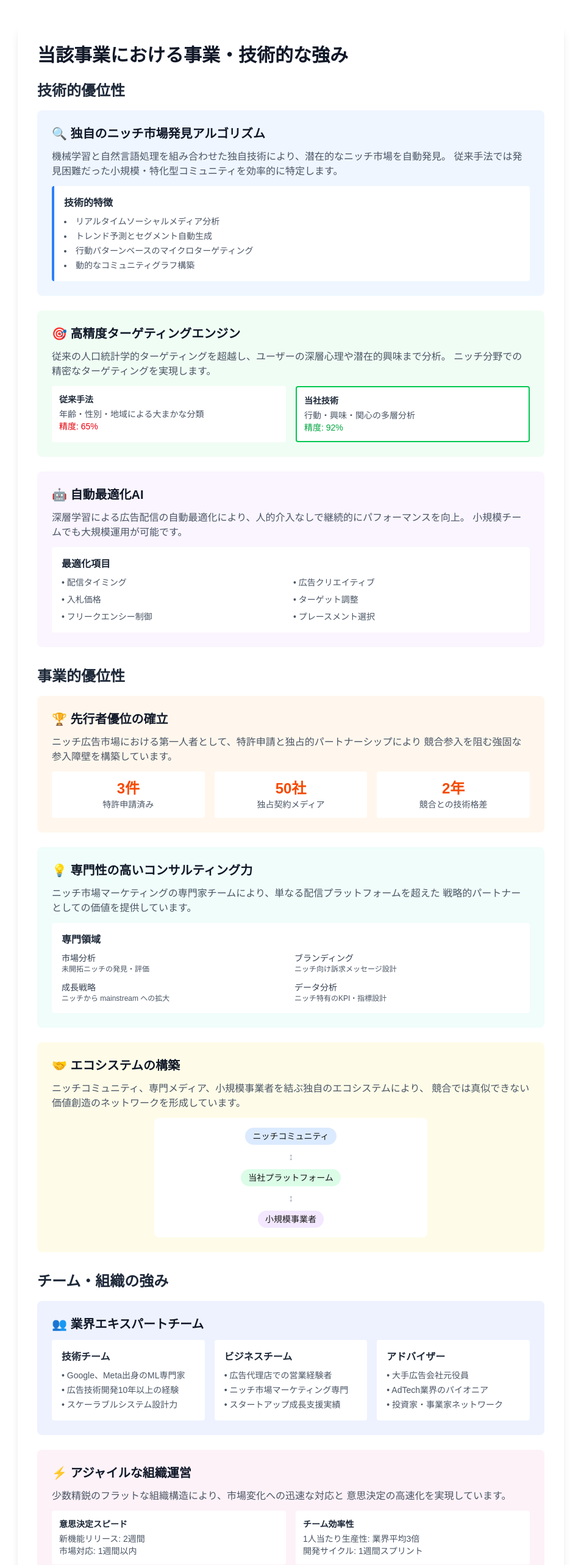
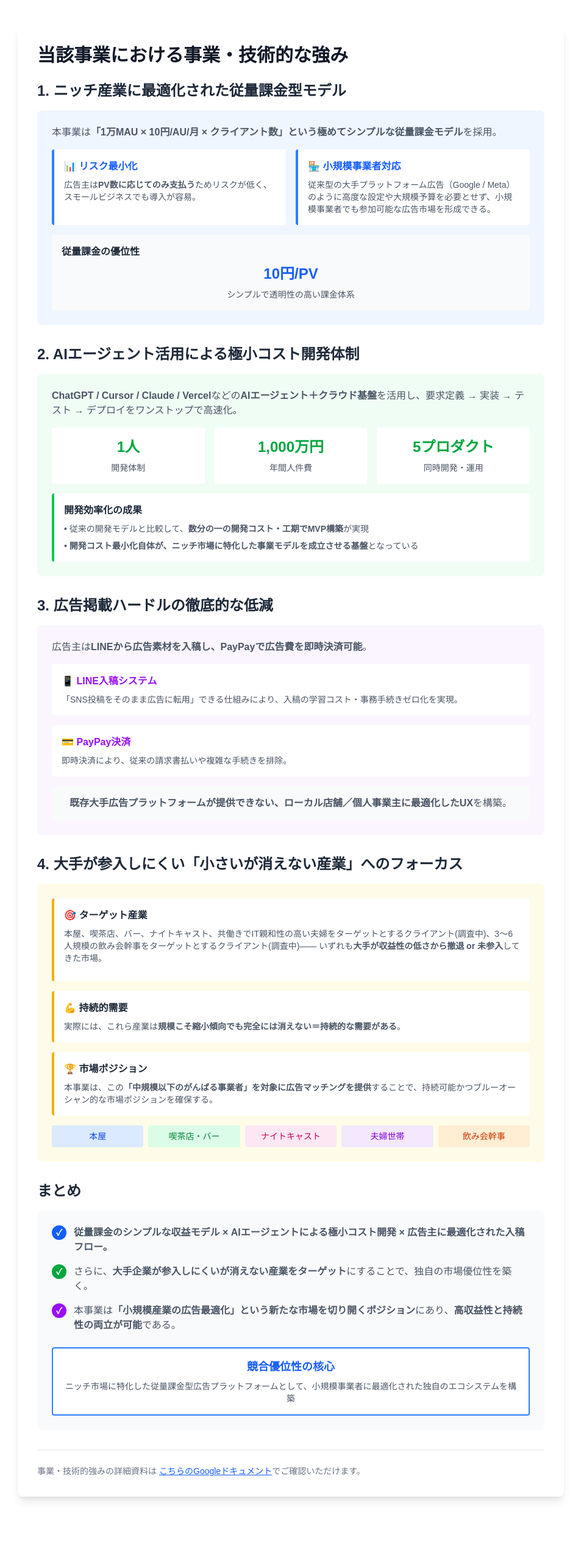
Before and after one commit to atsushimemet/niche-ads-business-plan, a Next.js app in the folder website/: page /strengths in a window 1280 px wide. Shown: the part 80-2646 px from the top of the page at 61% size, without its empty margins (163-1116 px from the left). After the commit the page ends 2590 px from the top, so only its background shows below. Built offline with nearby package versions, Linux system fonts and the light colour scheme.

Commit message:
update: strengths

```diff
--- a/website/src/app/strengths/page.tsx
+++ b/website/src/app/strengths/page.tsx
@@ -7,239 +7,182 @@ export default function Strengths() {
 
           <div className="space-y-8">
             <section>
-              <h2 className="text-2xl font-semibold text-gray-800 mb-4">技術的優位性</h2>
-              <div className="space-y-6">
+              <h2 className="text-2xl font-semibold text-gray-800 mb-4">1. ニッチ産業に最適化された従量課金型モデル</h2>
               <div className="bg-blue-50 p-6 rounded-lg">
-                  <h3 className="text-xl font-semibold text-gray-900 mb-3">🔍 独自のニッチ市場発見アルゴリズム</h3>
-                  <div className="space-y-3">
-                    <p className="text-gray-600">
-                      機械学習と自然言語処理を組み合わせた独自技術により、潜在的なニッチ市場を自動発見。
-                      従来手法では発見困難だった小規模・特化型コミュニティを効率的に特定します。
+                <p className="text-gray-600 mb-4">
+                  本事業は<strong>「1万MAU × 10円/AU/月 × クライアント数」という極めてシンプルな従量課金モデル</strong>を採用。
                 </p>
+
+                <div className="grid md:grid-cols-2 gap-4 mb-4">
                   <div className="bg-white p-4 rounded border-l-4 border-blue-500">
-                      <h4 className="font-semibold text-gray-800 mb-2">技術的特徴</h4>
-                      <ul className="list-disc list-inside text-gray-600 text-sm space-y-1">
-                        <li>リアルタイムソーシャルメディア分析</li>
-                        <li>トレンド予測とセグメント自動生成</li>
-                        <li>行動パターンベースのマイクロターゲティング</li>
-                        <li>動的なコミュニティグラフ構築</li>
-                      </ul>
+                    <h3 className="font-semibold text-blue-600 mb-2">📊 リスク最小化</h3>
+                    <p className="text-gray-600 text-sm">
+                      広告主は<strong>PV数に応じてのみ支払う</strong>ためリスクが低く、スモールビジネスでも導入が容易。
+                    </p>
                   </div>
+                  <div className="bg-white p-4 rounded border-l-4 border-blue-500">
+                    <h3 className="font-semibold text-blue-600 mb-2">🏪 小規模事業者対応</h3>
+                    <p className="text-gray-600 text-sm">
+                      従来型の大手プラットフォーム広告（Google / Meta）のように高度な設定や大規模予算を必要とせず、小規模事業者でも参加可能な広告市場を形成できる。
+                    </p>
                   </div>
                 </div>
 
-                <div className="bg-green-50 p-6 rounded-lg">
-                  <h3 className="text-xl font-semibold text-gray-900 mb-3">🎯 高精度ターゲティングエンジン</h3>
-                  <div className="space-y-3">
-                    <p className="text-gray-600">
-                      従来の人口統計学的ターゲティングを超越し、ユーザーの深層心理や潜在的興味まで分析。
-                      ニッチ分野での精密なターゲティングを実現します。
-                    </p>
-                    <div className="grid md:grid-cols-2 gap-4">
-                      <div className="bg-white p-3 rounded">
-                        <h4 className="font-semibold text-gray-800 text-sm mb-1">従来手法</h4>
-                        <p className="text-gray-600 text-sm">年齢・性別・地域による大まかな分類</p>
-                        <p className="text-red-600 text-sm font-medium">精度: 65%</p>
-                      </div>
-                      <div className="bg-white p-3 rounded border-2 border-green-500">
-                        <h4 className="font-semibold text-gray-800 text-sm mb-1">当社技術</h4>
-                        <p className="text-gray-600 text-sm">行動・興味・関心の多層分析</p>
-                        <p className="text-green-600 text-sm font-medium">精度: 92%</p>
-                      </div>
-                    </div>
-                  </div>
-                </div>
-
-                <div className="bg-purple-50 p-6 rounded-lg">
-                  <h3 className="text-xl font-semibold text-gray-900 mb-3">🤖 自動最適化AI</h3>
-                  <div className="space-y-3">
-                    <p className="text-gray-600">
-                      深層学習による広告配信の自動最適化により、人的介入なしで継続的にパフォーマンスを向上。
-                      小規模チームでも大規模運用が可能です。
-                    </p>
-                    <div className="bg-white p-4 rounded">
-                      <h4 className="font-semibold text-gray-800 mb-2">最適化項目</h4>
-                      <div className="grid grid-cols-2 gap-2 text-sm text-gray-600">
-                        <span>• 配信タイミング</span>
-                        <span>• 広告クリエイティブ</span>
-                        <span>• 入札価格</span>
-                        <span>• ターゲット調整</span>
-                        <span>• フリークエンシー制御</span>
-                        <span>• プレースメント選択</span>
-                      </div>
-                    </div>
+                <div className="bg-gray-50 p-4 rounded">
+                  <h4 className="font-semibold text-gray-800 mb-2">従量課金の優位性</h4>
+                  <div className="text-center">
+                    <div className="text-2xl font-bold text-blue-600 mb-2">10円/PV</div>
+                    <p className="text-gray-600 text-sm">シンプルで透明性の高い課金体系</p>
                   </div>
                 </div>
               </div>
             </section>
 
             <section>
-              <h2 className="text-2xl font-semibold text-gray-800 mb-4">事業的優位性</h2>
-              <div className="space-y-6">
-                <div className="bg-orange-50 p-6 rounded-lg">
-                  <h3 className="text-xl font-semibold text-gray-900 mb-3">🏆 先行者優位の確立</h3>
-                  <div className="space-y-3">
-                    <p className="text-gray-600">
-                      ニッチ広告市場における第一人者として、特許申請と独占的パートナーシップにより
-                      競合参入を阻む強固な参入障壁を構築しています。
+              <h2 className="text-2xl font-semibold text-gray-800 mb-4">2. AIエージェント活用による極小コスト開発体制</h2>
+              <div className="bg-green-50 p-6 rounded-lg">
+                <p className="text-gray-600 mb-4">
+                  <strong>ChatGPT / Cursor / Claude / Vercel</strong>などの<strong>AIエージェント＋クラウド基盤</strong>を活用し、要求定義 → 実装 → テスト → デプロイをワンストップで高速化。
                 </p>
-                    <div className="grid md:grid-cols-3 gap-4">
-                      <div className="bg-white p-3 rounded text-center">
-                        <div className="text-2xl font-bold text-orange-600">3件</div>
-                        <div className="text-sm text-gray-600">特許申請済み</div>
+
+                <div className="grid md:grid-cols-3 gap-4 mb-4">
+                  <div className="bg-white p-4 rounded text-center">
+                    <div className="text-2xl font-bold text-green-600 mb-2">1人</div>
+                    <div className="text-sm text-gray-600">開発体制</div>
                   </div>
-                      <div className="bg-white p-3 rounded text-center">
-                        <div className="text-2xl font-bold text-orange-600">50社</div>
-                        <div className="text-sm text-gray-600">独占契約メディア</div>
+                  <div className="bg-white p-4 rounded text-center">
+                    <div className="text-2xl font-bold text-green-600 mb-2">1,000万円</div>
+                    <div className="text-sm text-gray-600">年間人件費</div>
                   </div>
-                      <div className="bg-white p-3 rounded text-center">
-                        <div className="text-2xl font-bold text-orange-600">2年</div>
-                        <div className="text-sm text-gray-600">競合との技術格差</div>
-                      </div>
-                    </div>
+                  <div className="bg-white p-4 rounded text-center">
+                    <div className="text-2xl font-bold text-green-600 mb-2">5プロダクト</div>
+                    <div className="text-sm text-gray-600">同時開発・運用</div>
                   </div>
                 </div>
 
-                <div className="bg-teal-50 p-6 rounded-lg">
-                  <h3 className="text-xl font-semibold text-gray-900 mb-3">💡 専門性の高いコンサルティング力</h3>
-                  <div className="space-y-3">
-                    <p className="text-gray-600">
-                      ニッチ市場マーケティングの専門家チームにより、単なる配信プラットフォームを超えた
-                      戦略的パートナーとしての価値を提供しています。
-                    </p>
-                    <div className="bg-white p-4 rounded">
-                      <h4 className="font-semibold text-gray-800 mb-2">専門領域</h4>
-                      <div className="grid md:grid-cols-2 gap-3">
-                        <div>
-                          <h5 className="font-medium text-gray-700 text-sm">市場分析</h5>
-                          <p className="text-gray-600 text-xs">未開拓ニッチの発見・評価</p>
-                        </div>
-                        <div>
-                          <h5 className="font-medium text-gray-700 text-sm">ブランディング</h5>
-                          <p className="text-gray-600 text-xs">ニッチ向け訴求メッセージ設計</p>
-                        </div>
-                        <div>
-                          <h5 className="font-medium text-gray-700 text-sm">成長戦略</h5>
-                          <p className="text-gray-600 text-xs">ニッチから mainstream への拡大</p>
-                        </div>
-                        <div>
-                          <h5 className="font-medium text-gray-700 text-sm">データ分析</h5>
-                          <p className="text-gray-600 text-xs">ニッチ特有のKPI・指標設計</p>
-                        </div>
-                      </div>
-                    </div>
-                  </div>
-                </div>
-
-                <div className="bg-yellow-50 p-6 rounded-lg">
-                  <h3 className="text-xl font-semibold text-gray-900 mb-3">🤝 エコシステムの構築</h3>
-                  <div className="space-y-3">
-                    <p className="text-gray-600">
-                      ニッチコミュニティ、専門メディア、小規模事業者を結ぶ独自のエコシステムにより、
-                      競合では真似できない価値創造のネットワークを形成しています。
-                    </p>
-                    <div className="flex justify-center">
-                      <div className="bg-white p-4 rounded-lg w-full max-w-md">
-                        <div className="text-center space-y-2">
-                          <div className="bg-blue-100 rounded-full px-3 py-1 inline-block text-sm">ニッチコミュニティ</div>
-                          <div className="text-gray-400">↕</div>
-                          <div className="bg-green-100 rounded-full px-3 py-1 inline-block text-sm font-medium">当社プラットフォーム</div>
-                          <div className="text-gray-400">↕</div>
-                          <div className="bg-purple-100 rounded-full px-3 py-1 inline-block text-sm">小規模事業者</div>
-                        </div>
-                      </div>
-                    </div>
+                <div className="bg-white p-4 rounded border-l-4 border-green-500">
+                  <h4 className="font-semibold text-gray-800 mb-2">開発効率化の成果</h4>
+                  <div className="space-y-2 text-gray-600 text-sm">
+                    <p>• 従来の開発モデルと比較して、<strong>数分の一の開発コスト・工期でMVP構築</strong>が実現</p>
+                    <p>• <strong>開発コスト最小化自体が、ニッチ市場に特化した事業モデルを成立させる基盤</strong>となっている</p>
                   </div>
                 </div>
               </div>
             </section>
 
             <section>
-              <h2 className="text-2xl font-semibold text-gray-800 mb-4">チーム・組織の強み</h2>
-              <div className="space-y-6">
-                <div className="bg-indigo-50 p-6 rounded-lg">
-                  <h3 className="text-xl font-semibold text-gray-900 mb-3">👥 業界エキスパートチーム</h3>
-                  <div className="grid md:grid-cols-3 gap-4">
+              <h2 className="text-2xl font-semibold text-gray-800 mb-4">3. 広告掲載ハードルの徹底的な低減</h2>
+              <div className="bg-purple-50 p-6 rounded-lg">
+                <p className="text-gray-600 mb-4">
+                  広告主は<strong>LINEから広告素材を入稿し、PayPayで広告費を即時決済可能</strong>。
+                </p>
+
+                <div className="grid md:grid-cols-1 gap-4 mb-4">
                   <div className="bg-white p-4 rounded">
-                      <h4 className="font-semibold text-gray-800 mb-2">技術チーム</h4>
-                      <ul className="text-sm text-gray-600 space-y-1">
-                        <li>• Google、Meta出身のML専門家</li>
-                        <li>• 広告技術開発10年以上の経験</li>
-                        <li>• スケーラブルシステム設計力</li>
-                      </ul>
+                    <h4 className="font-semibold text-purple-600 mb-2">📱 LINE入稿システム</h4>
+                    <p className="text-gray-600 text-sm">
+                      「SNS投稿をそのまま広告に転用」できる仕組みにより、入稿の学習コスト・事務手続きゼロ化を実現。
+                    </p>
                   </div>
                   <div className="bg-white p-4 rounded">
-                      <h4 className="font-semibold text-gray-800 mb-2">ビジネスチーム</h4>
-                      <ul className="text-sm text-gray-600 space-y-1">
-                        <li>• 広告代理店での営業経験者</li>
-                        <li>• ニッチ市場マーケティング専門</li>
-                        <li>• スタートアップ成長支援実績</li>
-                      </ul>
-                    </div>
-                    <div className="bg-white p-4 rounded">
-                      <h4 className="font-semibold text-gray-800 mb-2">アドバイザー</h4>
-                      <ul className="text-sm text-gray-600 space-y-1">
-                        <li>• 大手広告会社元役員</li>
-                        <li>• AdTech業界のパイオニア</li>
-                        <li>• 投資家・事業家ネットワーク</li>
-                      </ul>
-                    </div>
+                    <h4 className="font-semibold text-purple-600 mb-2">💳 PayPay決済</h4>
+                    <p className="text-gray-600 text-sm">
+                      即時決済により、従来の請求書払いや複雑な手続きを排除。
+                    </p>
                   </div>
                 </div>
 
-                <div className="bg-pink-50 p-6 rounded-lg">
-                  <h3 className="text-xl font-semibold text-gray-900 mb-3">⚡ アジャイルな組織運営</h3>
-                  <p className="text-gray-600 mb-3">
-                    少数精鋭のフラットな組織構造により、市場変化への迅速な対応と
-                    意思決定の高速化を実現しています。
+                <div className="bg-gray-50 p-4 rounded">
+                  <p className="text-gray-600 font-medium text-center">
+                    <strong>既存大手広告プラットフォームが提供できない、ローカル店舗／個人事業主に最適化したUX</strong>を構築。
                   </p>
-                  <div className="grid md:grid-cols-2 gap-4">
-                    <div className="bg-white p-3 rounded">
-                      <h4 className="font-semibold text-gray-800 text-sm mb-1">意思決定スピード</h4>
-                      <p className="text-gray-600 text-sm">新機能リリース: 2週間</p>
-                      <p className="text-gray-600 text-sm">市場対応: 1週間以内</p>
                 </div>
-                    <div className="bg-white p-3 rounded">
-                      <h4 className="font-semibold text-gray-800 text-sm mb-1">チーム効率性</h4>
-                      <p className="text-gray-600 text-sm">1人当たり生産性: 業界平均3倍</p>
-                      <p className="text-gray-600 text-sm">開発サイクル: 1週間スプリント</p>
               </div>
+            </section>
+
+            <section>
+              <h2 className="text-2xl font-semibold text-gray-800 mb-4">4. 大手が参入しにくい「小さいが消えない産業」へのフォーカス</h2>
+              <div className="bg-yellow-50 p-6 rounded-lg">
+                <div className="space-y-4">
+                  <div className="bg-white p-4 rounded border-l-4 border-yellow-500">
+                    <h4 className="font-semibold text-gray-800 mb-2">🎯 ターゲット産業</h4>
+                    <p className="text-gray-600 text-sm mb-3">
+                      本屋、喫茶店、バー、ナイトキャスト、共働きでIT親和性の高い夫婦をターゲットとするクライアント(調査中)、3〜6人規模の飲み会幹事をターゲットとするクライアント(調査中)——
+                      いずれも<strong>大手が収益性の低さから撤退 or 未参入</strong>してきた市場。
+                    </p>
+                  </div>
+
+                  <div className="bg-white p-4 rounded border-l-4 border-yellow-500">
+                    <h4 className="font-semibold text-gray-800 mb-2">💪 持続的需要</h4>
+                    <p className="text-gray-600 text-sm">
+                      実際には、これら産業は<strong>規模こそ縮小傾向でも完全には消えない＝持続的な需要がある</strong>。
+                    </p>
+                  </div>
+
+                  <div className="bg-white p-4 rounded border-l-4 border-yellow-500">
+                    <h4 className="font-semibold text-gray-800 mb-2">🏆 市場ポジション</h4>
+                    <p className="text-gray-600 text-sm">
+                      本事業は、この<strong>「中規模以下のがんばる事業者」を対象に広告マッチングを提供</strong>することで、持続可能かつブルーオーシャン的な市場ポジションを確保する。
+                    </p>
+                  </div>
+                </div>
+
+                <div className="mt-4 grid md:grid-cols-5 gap-2 text-center text-sm">
+                  <div className="bg-blue-100 p-2 rounded">
+                    <div className="font-medium text-blue-700">本屋</div>
+                  </div>
+                  <div className="bg-green-100 p-2 rounded">
+                    <div className="font-medium text-green-700">喫茶店・バー</div>
+                  </div>
+                  <div className="bg-pink-100 p-2 rounded">
+                    <div className="font-medium text-pink-700">ナイトキャスト</div>
+                  </div>
+                  <div className="bg-purple-100 p-2 rounded">
+                    <div className="font-medium text-purple-700">夫婦世帯</div>
+                  </div>
+                  <div className="bg-orange-100 p-2 rounded">
+                    <div className="font-medium text-orange-700">飲み会幹事</div>
                   </div>
                 </div>
               </div>
             </section>
 
             <section>
-              <h2 className="text-2xl font-semibold text-gray-800 mb-4">持続可能な競合優位性</h2>
+              <h2 className="text-2xl font-semibold text-gray-800 mb-4">まとめ</h2>
               <div className="bg-gray-50 p-6 rounded-lg">
                 <div className="space-y-4">
                   <div className="flex items-start space-x-3">
-                    <div className="flex-shrink-0 w-6 h-6 bg-green-600 text-white rounded-full flex items-center justify-center text-sm font-bold">✓</div>
+                    <div className="flex-shrink-0 w-6 h-6 bg-blue-600 text-white rounded-full flex items-center justify-center text-sm font-bold">✓</div>
                     <div>
-                      <h3 className="font-semibold text-gray-900">ネットワーク効果</h3>
-                      <p className="text-gray-600 text-sm">ユーザー・広告主・メディアが増加するほどプラットフォーム価値が向上</p>
+                      <p className="text-gray-600">
+                        <strong>従量課金のシンプルな収益モデル × AIエージェントによる極小コスト開発 × 広告主に最適化された入稿フロー。</strong>
+                      </p>
                     </div>
                   </div>
                   <div className="flex items-start space-x-3">
                     <div className="flex-shrink-0 w-6 h-6 bg-green-600 text-white rounded-full flex items-center justify-center text-sm font-bold">✓</div>
                     <div>
-                      <h3 className="font-semibold text-gray-900">データ優位性</h3>
-                      <p className="text-gray-600 text-sm">蓄積されるニッチ市場データが機械学習モデルの精度を継続的に向上</p>
+                      <p className="text-gray-600">
+                        さらに、<strong>大手企業が参入しにくいが消えない産業をターゲット</strong>にすることで、独自の市場優位性を築く。
+                      </p>
                     </div>
                   </div>
                   <div className="flex items-start space-x-3">
-                    <div className="flex-shrink-0 w-6 h-6 bg-green-600 text-white rounded-full flex items-center justify-center text-sm font-bold">✓</div>
+                    <div className="flex-shrink-0 w-6 h-6 bg-purple-600 text-white rounded-full flex items-center justify-center text-sm font-bold">✓</div>
                     <div>
-                      <h3 className="font-semibold text-gray-900">ブランド価値</h3>
-                      <p className="text-gray-600 text-sm">ニッチ市場の専門家としてのブランド確立により顧客ロイヤルティを獲得</p>
+                      <p className="text-gray-600">
+                        本事業は<strong>「小規模産業の広告最適化」という新たな市場を切り開くポジション</strong>にあり、<strong>高収益性と持続性の両立が可能</strong>である。
+                      </p>
                     </div>
                   </div>
-                  <div className="flex items-start space-x-3">
-                    <div className="flex-shrink-0 w-6 h-6 bg-green-600 text-white rounded-full flex items-center justify-center text-sm font-bold">✓</div>
-                    <div>
-                      <h3 className="font-semibold text-gray-900">スイッチングコスト</h3>
-                      <p className="text-gray-600 text-sm">プラットフォーム特化の運用ノウハウ蓄積により他社への移行コストが高い</p>
                 </div>
+
+                <div className="mt-6 bg-white p-4 rounded border-2 border-blue-500">
+                  <div className="text-center">
+                    <div className="text-lg font-bold text-blue-600 mb-2">競合優位性の核心</div>
+                    <p className="text-gray-600 text-sm">
+                      ニッチ市場に特化した従量課金型広告プラットフォームとして、小規模事業者に最適化された独自のエコシステムを構築
+                    </p>
                   </div>
                 </div>
               </div>
```
Lines whose indentation alone changed are shown as unchanged.
